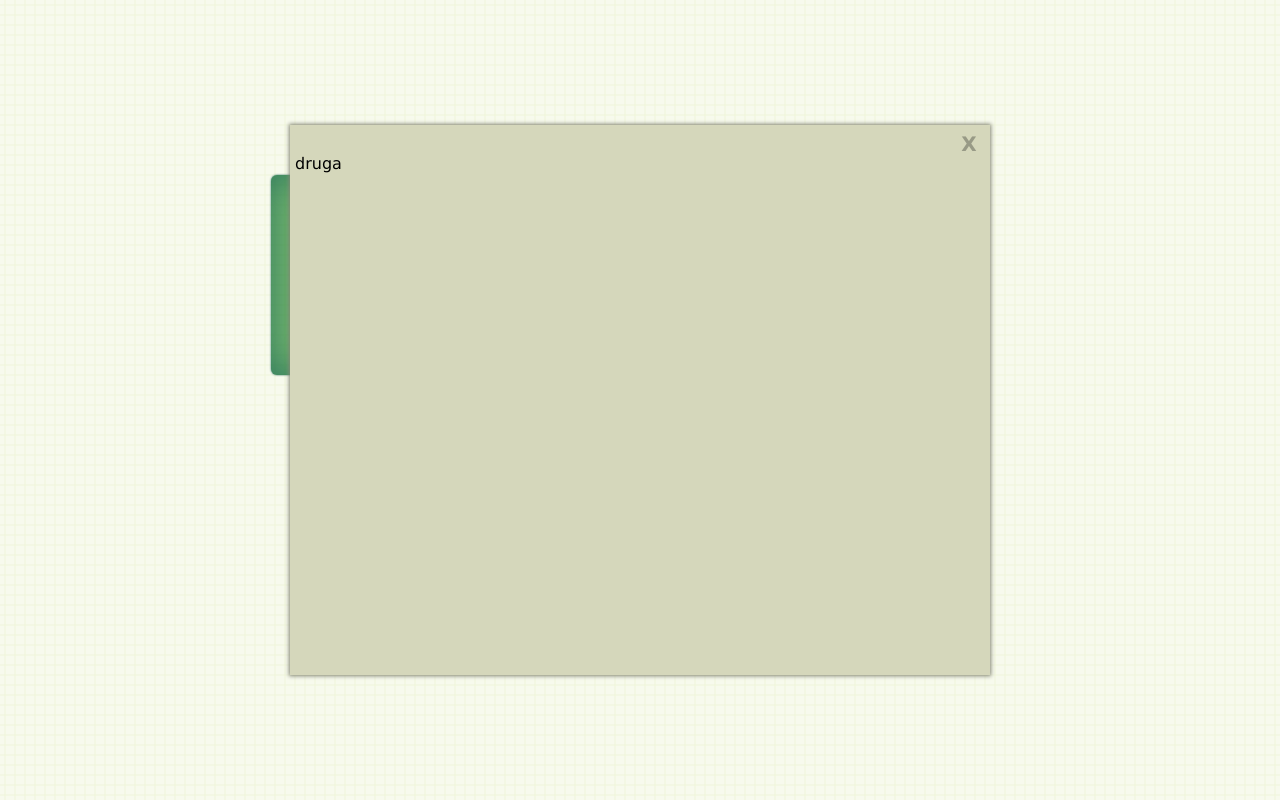
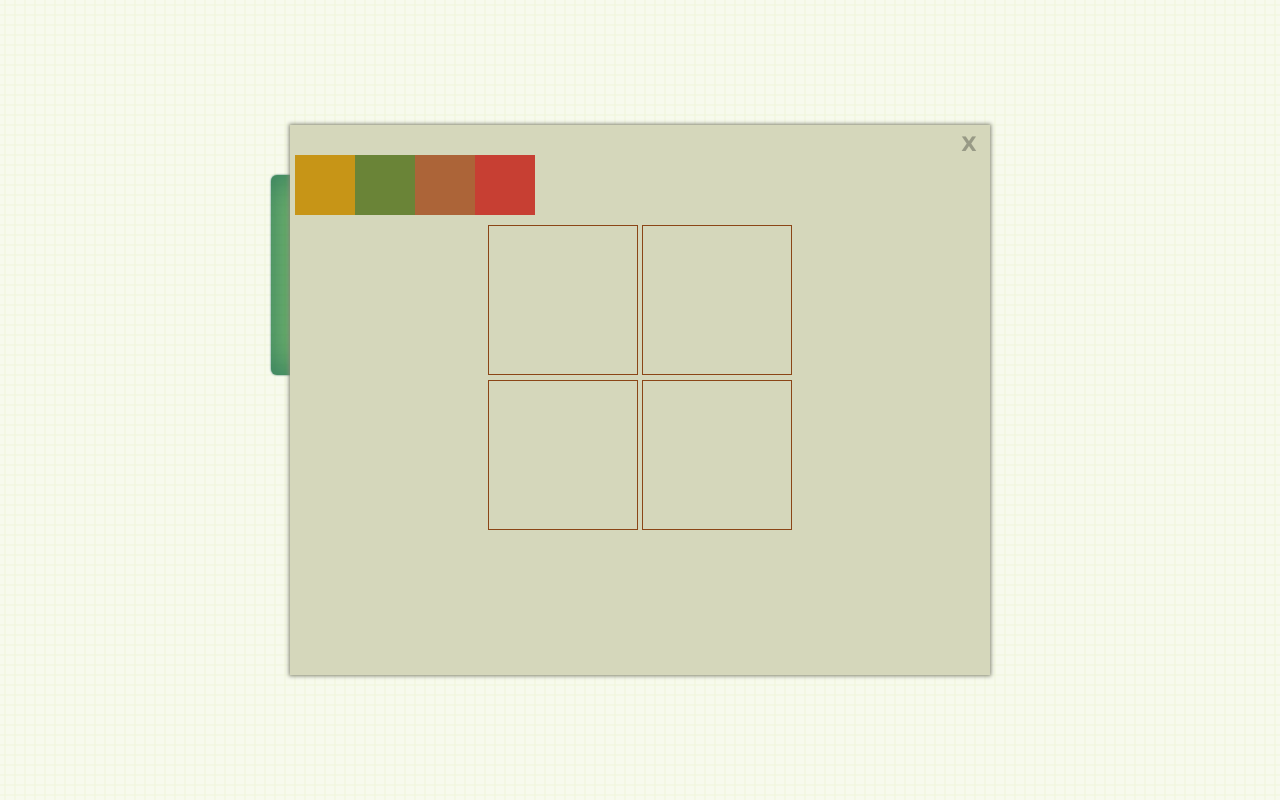
Before and after one commit to zemr/games, a plain HTML site: page index.html in a window 1280 px wide. Both pictures are taken after a click on the element "Druga". Drawn offline with nearby package versions, Linux system fonts and the light colour scheme.

Commit message:
Add game (2)

```diff
--- a/css/styles.css
+++ b/css/styles.css
@@ -166,3 +166,51 @@ body {
     margin: 10px;
   }
 }
+
+/* game2 */
+
+.top {
+  width: 240px;
+  height: 60px;
+  margin-bottom: 10px;
+  display: flex;
+}
+
+.bottom {
+  width: 312px;
+  height: 310px;
+  margin: auto;
+  display: flex;
+  flex-flow: row wrap;
+}
+
+[class*="-top"] {
+  flex: auto;
+}
+
+.a-top {
+  background-color: #c73f33;
+}
+.b-top {
+  background-color: #6a8437;
+}
+.c-top {
+  background-color: #c79517;
+}
+.d-top {
+  background-color: #ac6438;
+}
+
+[class*="-bottom"] {
+  width: 150px;
+  height: 150px;
+  box-sizing: border-box;
+  margin-left: 4px;
+  display: flex;
+  border: 1px solid #8b4516;
+}
+
+.empty {
+  width: 60px;
+  height: 60px;
+}
--- a/js/games.js
+++ b/js/games.js
@@ -121,5 +121,130 @@ function game1() {
 
 function game2() {
   var root = document.getElementById('game');
-  root.innerHTML = "druga";
+  var classes = ['a', 'b', 'c', 'd'];
+  var block, blockType;
+
+  function shuffle(classes) {
+    var i = 3;
+    while (i > 0) {
+      var j = Math.floor(Math.random() * (i + 1));
+      var temp = classes[i];
+      classes[i] = classes[j];
+      classes[j] = temp;
+      i--;
+    }
+  }
+
+  function generateTop() {
+    shuffle(classes);
+    var str = '<div class="top">';
+    var i = 0;
+    while (i < 4) {
+      str += '<div class="' + classes[i] + '-top source" draggable="true"></div>';
+      i++;
+    }
+    str += '</div>';
+    return str;
+  }
+
+  function generateBottom() {
+    shuffle(classes);
+    var str = '<div class="bottom">';
+    var i = 0;
+    while (i < 4) {
+      str += '<div class="' + classes[i] + '-bottom target"></div>';
+      i++;
+    }
+    str += '</div>';
+    return str;
+  }
+
+  function generateView() {
+    return generateTop().concat(generateBottom());
+  }
+
+  function addEvents() {
+    var blocks = document.getElementsByClassName('source');
+    for (var i = 0; i < blocks.length; i++) {
+      blocks[i].addEventListener('dragstart', handleDragStart, false);
+      blocks[i].addEventListener('dragend', handleBlockDragEnd, false);
+    }
+
+    var targets = document.getElementsByClassName('target');
+    for (i = 0; i < targets.length; i++) {
+      targets[i].addEventListener('dragover', handleDragOver, false);
+      targets[i].addEventListener('dragenter', handleDragEnter, false);
+      targets[i].addEventListener('dragleave', handleDragLeave, false);
+      targets[i].addEventListener('drop', handleDrop, false);
+      targets[i].addEventListener('dragend', handleDragEnd, false);
+    }
+  }
+
+  function removeEvents() {
+    block.removeEventListener('dragstart', handleDragStart, false);
+    block.parentNode.removeEventListener('dragenter', handleDragEnter, false);
+    block.parentNode.removeEventListener('dragleave', handleDragLeave, false);
+    block.parentNode.removeEventListener('drop', handleDrop, false);
+  }
+
+  function handleDragStart(e) {
+    e.target.style.opacity = 0.6;
+    block = e.target;
+    blockType = e.target.className[0];
+    e.dataTransfer.setData("text/html", e.target.className);
+  }
+
+  function handleDragOver(e) {
+    e.preventDefault();
+  }
+
+  function handleDragEnter(e) {
+    if (e.target.className[0] === blockType) {
+      e.target.style.transform = 'scale(.8)';
+    }
+  }
+
+  function handleDragLeave() {
+    this.style.transform = '';
+  }
+
+  function handleDragEnd() {
+    this.style.transform = '';
+  }
+
+  function handleBlockDragEnd() {
+    this.style.opacity = '';
+  }
+
+  function handleDrop(e) {
+    e.preventDefault();
+    if (e.target.className[0] === blockType) {
+      e.target.appendChild(block);
+      block.removeAttribute('draggable');
+      block.parentNode.style.border = 'none';
+      removeEvents();
+      makeEmpty();
+      checkEmpties();
+    }
+  }
+
+  function makeEmpty() {
+    var top = document.getElementsByClassName('top');
+    var div = document.createElement('div');
+    div.classList.add('empty');
+    top[0].appendChild(div);
+  }
+
+  function checkEmpties() {
+    var empties = document.getElementsByClassName('empty');
+    if (empties.length === 4) {
+      setTimeout(function() {
+        var set = document.getElementsByClassName('bottom');
+        set[0].style.transform = 'scale(0.7) rotate(45deg)';
+      }, 500);
+    }
+  }
+
+  root.innerHTML = generateView();
+  addEvents();
 }
```
